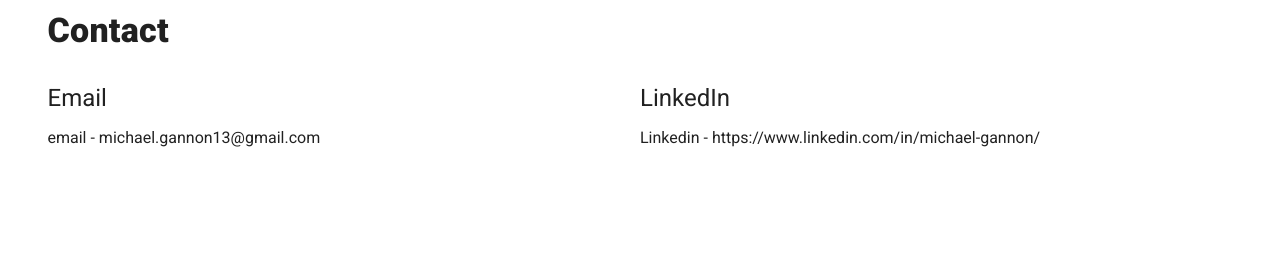
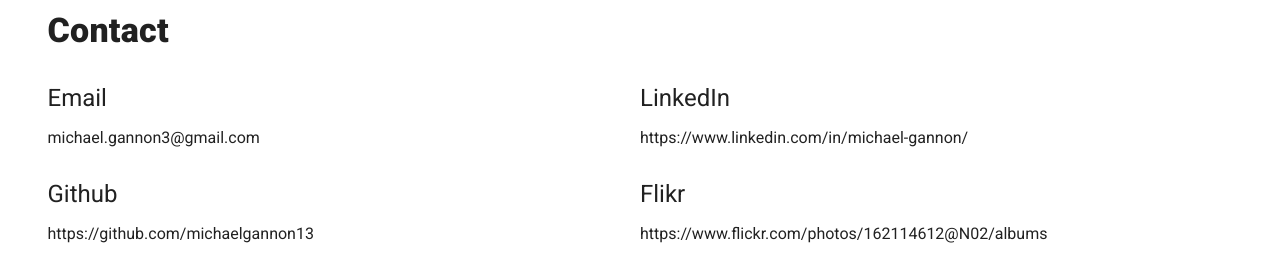
Before and after one commit to michaelgannon13/vue-cv, a Vue app: page /#/ in a window 1280 px wide. Shown: the part 4794-5053 px from the top of the page. Before the commit the page ends 4960 px from the top, so only its background shows below. Built offline with nearby package versions, Linux system fonts and the light colour scheme.

Commit message:
extracted contact data to json

```diff
--- /dev/null
+++ b/src/assets/data/contacts-section/contacts.json
@@ -0,0 +1,22 @@
+[
+    {
+        "name": "Email",
+        "icon": "",
+        "link": "michael.gannon3@gmail.com"
+    },
+    {
+        "name": "LinkedIn",
+        "icon": "",
+        "link": "https://www.linkedin.com/in/michael-gannon/"
+    },
+    {
+        "name": "Github",
+        "icon": "",
+        "link": "https://github.com/michaelgannon13"
+    },
+    {
+        "name": "Flikr",
+        "icon": "",
+        "link": "https://www.flickr.com/photos/162114612@N02/albums"
+    }
+]
--- a/src/components/HomeContact.vue
+++ b/src/components/HomeContact.vue
@@ -4,16 +4,15 @@
       <v-flex xs12 class="text-xs-center display-1 font-weight-black my-5">Contact</v-flex>
     </v-layout>
     <v-layout row>
-      <v-flex xs12 sm12 md6>
-        <div class="headline mt-3">Email</div>
+      <v-flex
+        xs12 sm12 md6
+        v-for="contact in contacts"
+        v-bind:key="contact"
+      >
+        <div class="headline mt-3">{{contact.name}}</div>
         <p class="subheading mt-3">
-          email - michael.gannon13@gmail.com
-        </p>
-      </v-flex>
-      <v-flex xs12 sm12 md6>
-        <div class="headline mt-3">LinkedIn</div>
-        <p class="subheading mt-3">
-          Linkedin - https://www.linkedin.com/in/michael-gannon/
+          {{contact.icon}}
+          {{contact.link}}
         </p>
       </v-flex>
     </v-layout>
@@ -21,8 +20,15 @@
 </template>
 
 <script>
+import Contacts from '../assets/data/contacts-section/contacts.json'
+
 export default {
-  name: "HomeContact"
+  name: "HomeContact",
+    data() {
+    return {
+      contacts: Contacts
+    };
+  }
 };
 </script>
 
```
